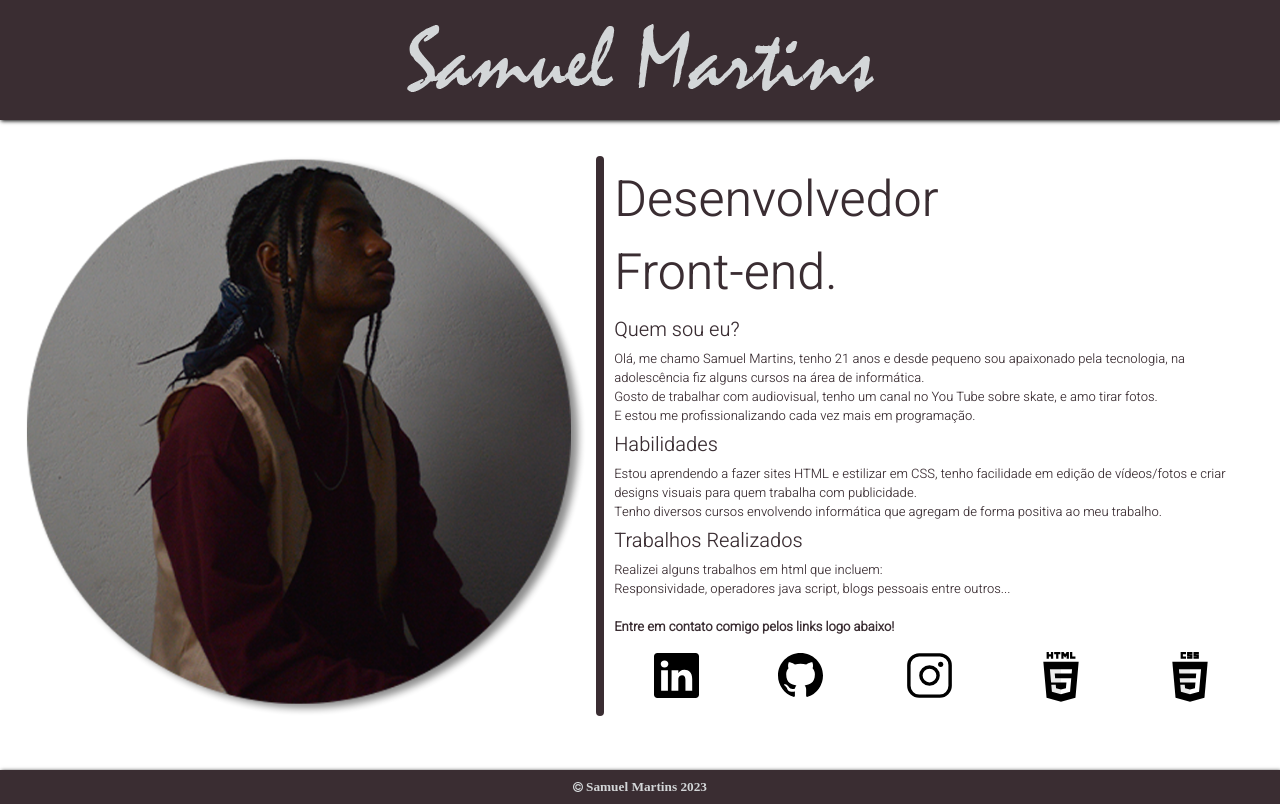
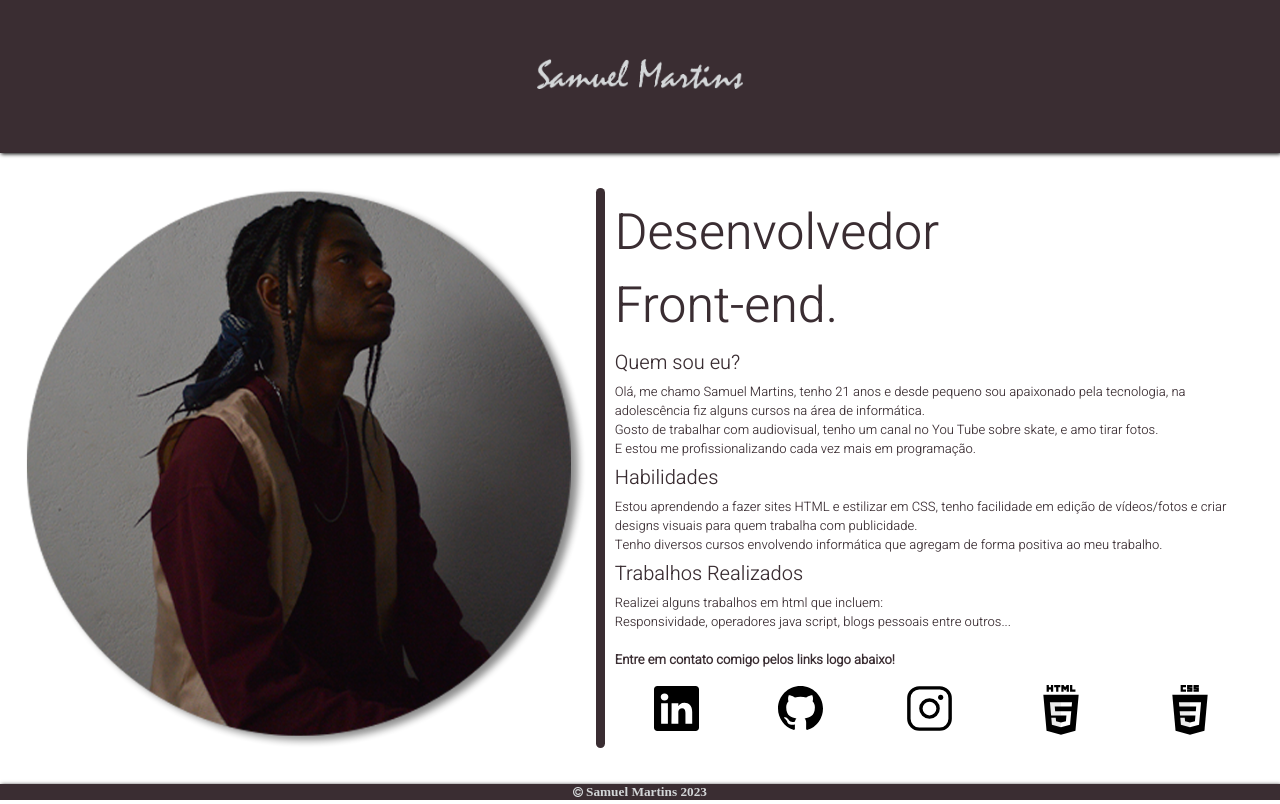
Before and after one commit to Samue1-Martins/meu_primeiro_portifolio, a plain HTML site: page index.html in a window 1280 px wide. Drawn offline with Linux system fonts and the light colour scheme; a web font is replaced by a local one.

Commit message:
fix: fixing height  for take all screen

```diff
--- a/styleCss/style2.css
+++ b/styleCss/style2.css
@@ -7,43 +7,34 @@
     text-decoration: none;
 }
 
+body{
+    height: 100vh;
+    width: 100%;
+    display: flex;
+    flex-direction: column;
+}
+
 a:hover{
     opacity: 0.5;
-}
-
-#cabeca {
-    height: 15vh;
-}
-
-#corpo {
-    font-size: 100%;
-    background-color: #d3d6d8;
-    min-height: 100vh;
-    position: absolute;
-}
-
-#pe{
-    width: 100%;
-    position: relative;
-    height: 4.3vh;
-    bottom: 0;
-}
-
-.conteudo{
-    min-height: 78vh;
 }
 
 .cabecalho{
     display: flex;
     align-items: center;
     justify-content: center;
-    padding: 24px;
+    height: 20%;
+    width: 100%;
     background-color: #3a2d32;
     box-shadow: 1px 1px 4px;
 }
 
-.cabecalho_imagem{
-    height: 65%;
+.conteudo {
+    width: min(100%, 1350px);
+    margin: 0 auto;
+}
+
+.cabecalho_imagem {
+    height: 30px;
 }
 
 .conteudo_principal{
@@ -52,10 +43,14 @@ a:hover{
     align-items: center;
     justify-content: center;
     margin: 2%;
-    position: relative;
+}
+
+.conteudo_principal_foto{
+    width: 50%;
 }
 
 .conteudo_principal_2{
+    width: 70%;
     display: flex;
     flex-direction: row;
     align-items: center;
```
